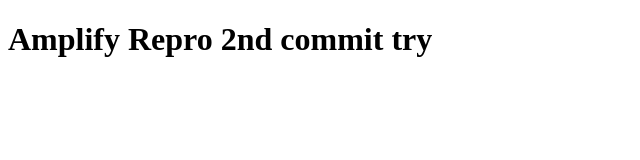
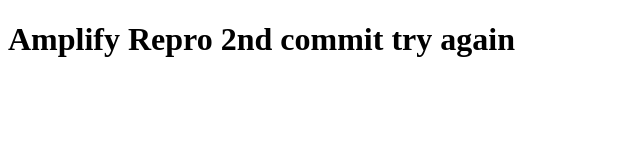
Before and after one commit to Sanayshah2/amplify-repro, a website: page index.html in a window 1280 px wide. Shown: the whole page, without its empty margins (0-640 px from the left). Drawn offline with Linux system fonts and the light colour scheme.

Commit message:
Update header text in index.html

```diff
--- a/index.html
+++ b/index.html
@@ -1,2 +1,2 @@
 <!DOCTYPE html>
-<html><body><h1>Amplify Repro 2nd commit try</h1></body></html>
+<html><body><h1>Amplify Repro 2nd commit try again</h1></body></html>
```
